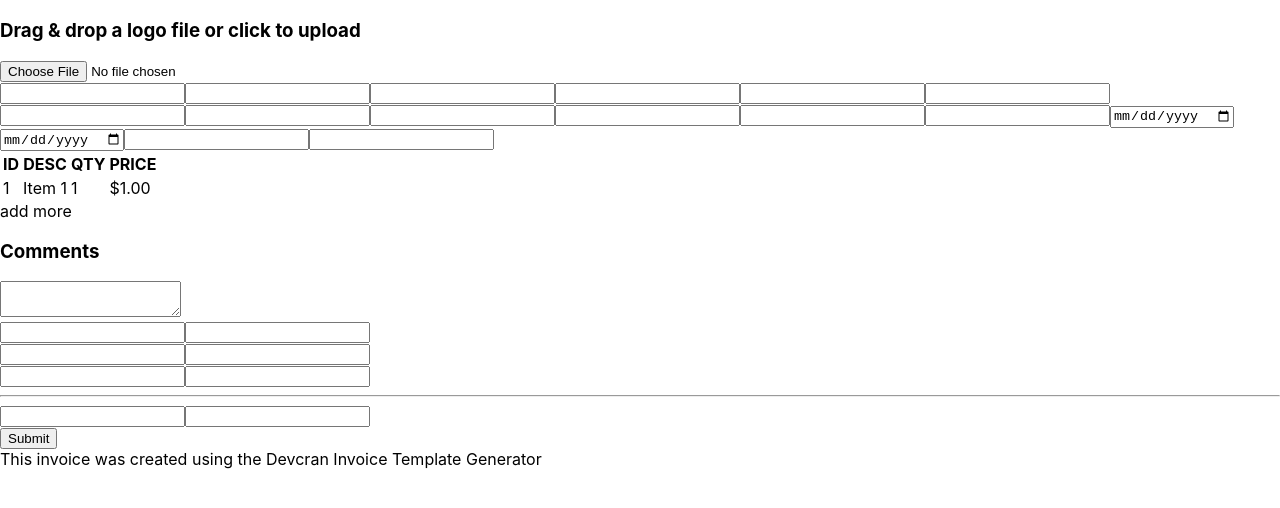
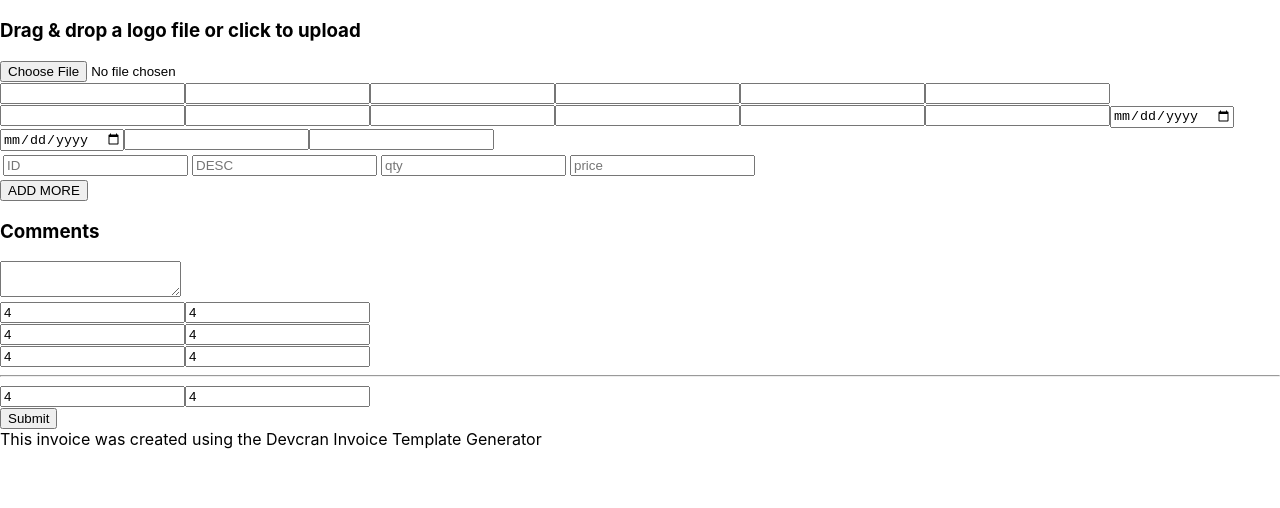
Before and after one commit to devacran/dvran-invoice-generator-app, a Next.js app: page /invoice-template-generator/InvoiceTemplateGeneratorPage in a window 1280 px wide. Shown: the top 508 px of the page. Built offline with nearby package versions, Linux system fonts and the light colour scheme.

Commit message:
add rows handler to invoicegen table

```diff
--- a/components/InvoiceGenerator/components/InvoiceGenBillSummary/InvoiceGenBillSummary.tsx
+++ b/components/InvoiceGenerator/components/InvoiceGenBillSummary/InvoiceGenBillSummary.tsx
@@ -8,21 +8,69 @@ const InvoiceGenBillSummary = () => {
   return (
     <>
       <div>
-        <InvoiceGenInput config={register("sumaru")} />
-        <InvoiceGenInput config={register("sumaru")} />
+        <InvoiceGenInput
+          config={register("invoicegen-subtotal-input")}
+          inputProps={{
+            type: "text",
+            defaultValue: "4",
+          }}
+        />
+        <InvoiceGenInput
+          config={register("invoicegen-tax-input")}
+          inputProps={{
+            type: "text",
+            defaultValue: "4",
+          }}
+        />
       </div>
       <div>
-        <InvoiceGenInput config={register("sumaru")} />
-        <InvoiceGenInput config={register("sumaru")} />
+        <InvoiceGenInput
+          config={register("invoicegen-discount-input")}
+          inputProps={{
+            type: "text",
+            defaultValue: "4",
+          }}
+        />
+        <InvoiceGenInput
+          config={register("invoicegen-total-input")}
+          inputProps={{
+            type: "text",
+            defaultValue: "4",
+          }}
+        />
       </div>
       <div>
-        <InvoiceGenInput config={register("sumaru")} />
-        <InvoiceGenInput config={register("sumaru")} />
+        <InvoiceGenInput
+          config={register("sumaru")}
+          inputProps={{
+            type: "text",
+            defaultValue: "4",
+          }}
+        />
+        <InvoiceGenInput
+          config={register("sumaru")}
+          inputProps={{
+            type: "text",
+            defaultValue: "4",
+          }}
+        />
       </div>
       <hr />
       <div>
-        <InvoiceGenInput config={register("sumaru")} />
-        <InvoiceGenInput config={register("sumaru")} />
+        <InvoiceGenInput
+          config={register("sumaru")}
+          inputProps={{
+            type: "text",
+            defaultValue: "4",
+          }}
+        />
+        <InvoiceGenInput
+          config={register("sumaru")}
+          inputProps={{
+            type: "text",
+            defaultValue: "4",
+          }}
+        />
       </div>
     </>
   );
--- a/components/InvoiceGenerator/components/InvoiceGenTable/InvoiceGenTable.tsx
+++ b/components/InvoiceGenerator/components/InvoiceGenTable/InvoiceGenTable.tsx
@@ -1,27 +1,138 @@
 import React, { FC } from "react";
+import { useFormContext } from "react-hook-form";
+import InvoiceGenInput from "../InvoiceGenInput";
+import { nanoid } from "nanoid";
+
+type RowProps = {
+  id: string;
+  removeRow: (id: string) => void;
+};
+
+const Row = ({ id, removeRow }: RowProps) => {
+  const { register } = useFormContext();
+  return (
+    <tr>
+      <td>
+        <InvoiceGenInput
+          inputProps={{
+            type: "text",
+            defaultValue: "1",
+          }}
+          config={register(`invoicegen-table.col-${id}.row-1`)}
+        />
+      </td>
+      <td>
+        <InvoiceGenInput
+          inputProps={{
+            type: "text",
+            defaultValue: "2",
+          }}
+          config={register(`invoicegen-table.col-${id}.row-2`)}
+        />
+      </td>
+      <td>
+        <InvoiceGenInput
+          inputProps={{
+            type: "text",
+            defaultValue: "3",
+          }}
+          config={register(`invoicegen-table.col-${id}.row-3`)}
+        />
+      </td>
+      <td>
+        <InvoiceGenInput
+          inputProps={{
+            type: "text",
+            defaultValue: "4",
+          }}
+          config={register(`invoicegen-table.col-${id}.row-4`)}
+        />
+        <button
+          onClick={() => {
+            removeRow(id);
+          }}
+        >
+          X
+        </button>
+      </td>
+    </tr>
+  );
+};
 
 const InvoiceGenTable: FC = () => {
+  const { register } = useFormContext();
+  const [rows, setRows] = React.useState<any[]>([]);
+
+  const addNewRow = () => {
+    const newRows = [...rows];
+    const newId = nanoid();
+    newRows.push(newId);
+    setRows(newRows);
+  };
+
+  const removeRow = (id: string) => {
+    const newRows = [...rows];
+    console.log(newRows.indexOf(id));
+    newRows.splice(newRows.indexOf(id), 1);
+    setRows(newRows);
+  };
+
   return (
     <>
       <table>
         <thead>
           <tr>
-            <th>ID</th>
-            <th>DESC</th>
-            <th>QTY</th>
-            <th>PRICE</th>
+            <th>
+              <InvoiceGenInput
+                inputProps={{
+                  type: "text",
+                  placeholder: "ID",
+                }}
+                config={register("invoicegen-table-head-1")}
+              />
+            </th>
+            <th>
+              <InvoiceGenInput
+                inputProps={{
+                  type: "text",
+                  placeholder: "DESC",
+                }}
+                config={register("invoicegen-table-head-2")}
+              />
+            </th>
+            <th>
+              <InvoiceGenInput
+                inputProps={{
+                  type: "text",
+                  placeholder: "qty",
+                }}
+                config={register("invoicegen-table-head-3")}
+              />
+            </th>
+            <th>
+              <InvoiceGenInput
+                inputProps={{
+                  type: "text",
+                  placeholder: "price",
+                }}
+                config={register("invoicegen-table-head-4")}
+              />
+            </th>
           </tr>
         </thead>
         <tbody>
-          <tr>
-            <td>1</td>
-            <td>Item 1</td>
-            <td>1</td>
-            <td>$1.00</td>
-          </tr>
+          {rows.map((rowId) => (
+            <Row key={rowId} id={rowId} removeRow={removeRow} />
+          ))}
         </tbody>
       </table>
-      <div>add more</div>
+      <button
+        onClick={() => {
+          addNewRow();
+        }}
+      >
+        ADD MORE
+      </button>
     </>
   );
 };
--- a/package.json
+++ b/package.json
@@ -10,6 +10,7 @@
     "lint": "next lint"
   },
   "dependencies": {
+    "nanoid": "^4.0.0",
     "next": "12.2.3",
     "react": "18.2.0",
     "react-dom": "18.2.0",
```
Also changed, not shown: 1 other file (tests, documents, lock files or other folders).
